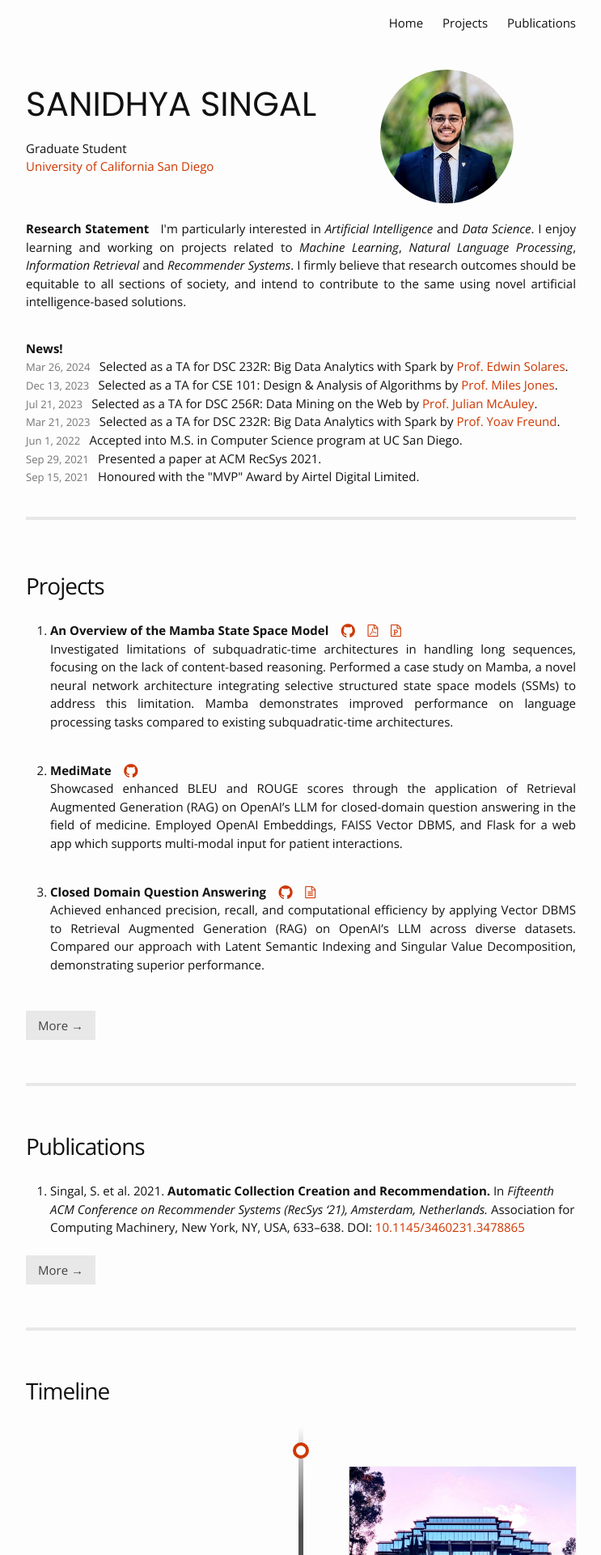
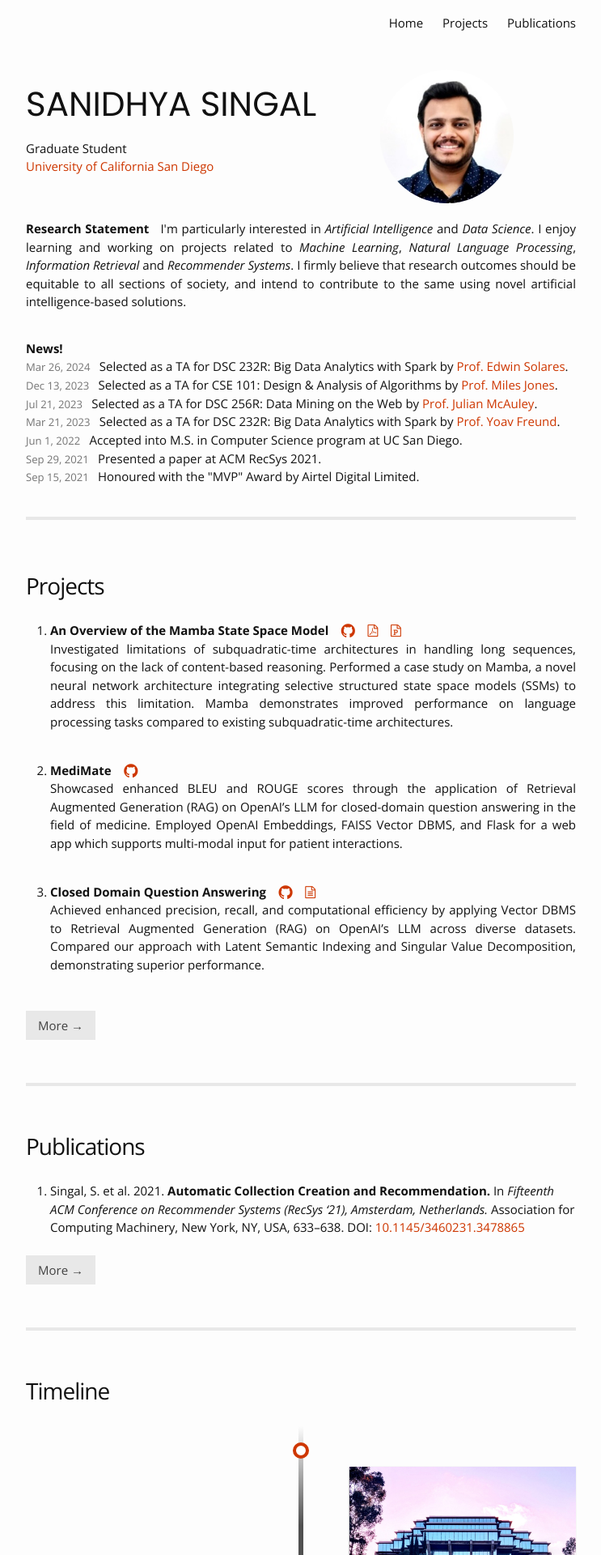
Before and after one commit to sayhitosandy/sayhitosandy.github.io, a Jekyll site: the page built from index.html, in a window 1280 px wide. Shown: the top 1920 px of the page at 81% size, without its empty margins (268-1011 px from the left). Built offline with Jekyll 4.4.1, drawn with Linux system fonts in a browser that asks for light colours; nearby versions of some CDN libraries; the list of posts is cut into pages by our own code; a style sheet for code colours, icons or effects is not loaded.

Commit message:
Update profile pic

```diff
--- a/_data/about.yml
+++ b/_data/about.yml
@@ -1,6 +1,6 @@
 author:
   name: Sanidhya Singal
-  profile_picture: /resources/img/profile.jpg
+  profile_picture: /resources/img/profile.jpeg
   google_scholar: https://scholar.google.com/citations?hl=en&user=MSuelf8AAAAJ
   github: https://github.com/sayhitosandy/
   linkedin: https://www.linkedin.com/in/sanidhyasingal/
```
Also changed, not shown: resources/img/profile.jpeg (added), resources/img/profile.jpg (deleted).
